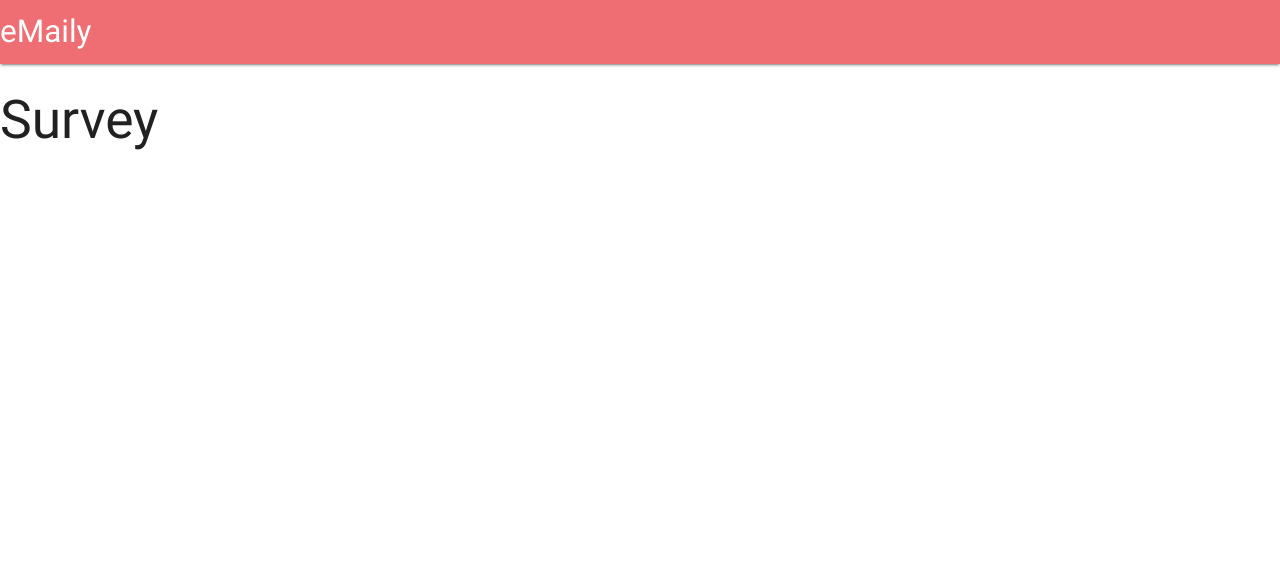
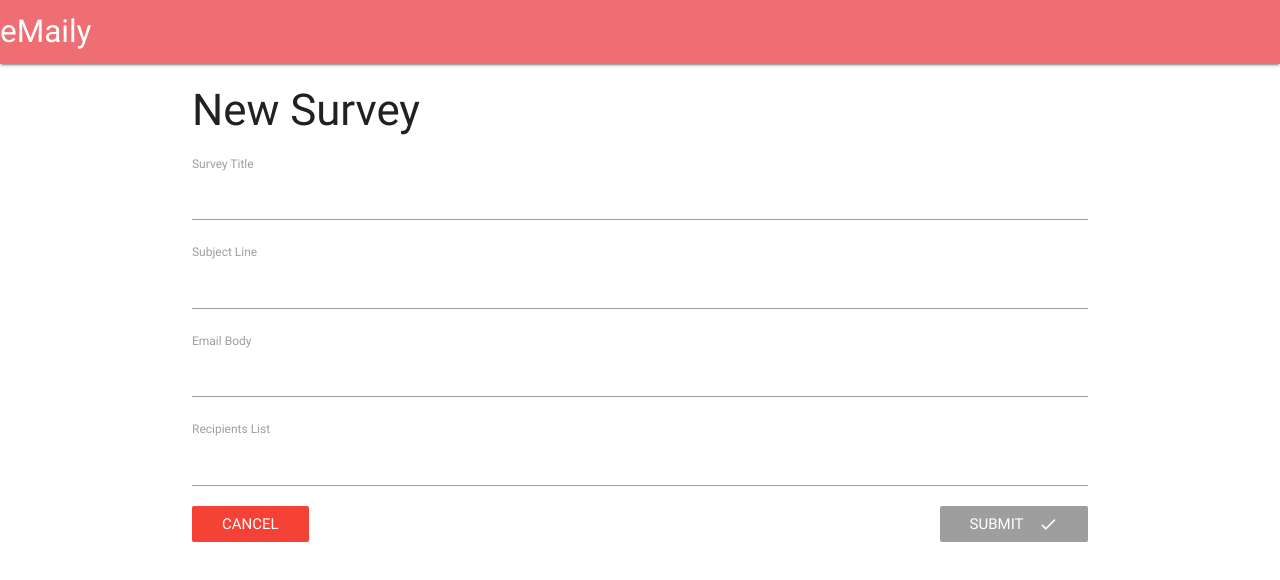
Before and after one commit to jetrotullroa/yesorno, a React app in the folder client/: page /surveys/new in a window 1280 px wide. Built offline with nearby package versions, Linux system fonts and the light colour scheme; no server answers.

Commit message:
setup redux-form and create a basic form

```diff
--- a/client/package.json
+++ b/client/package.json
@@ -20,6 +20,7 @@
     "react-scripts": "1.0.13",
     "react-stripe-checkout": "^2.6.3",
     "redux": "^3.7.2",
+    "redux-form": "^7.0.4",
     "redux-thunk": "^2.2.0"
   },
   "scripts": {
--- a/client/public/index.html
+++ b/client/public/index.html
@@ -10,6 +10,7 @@
     -->
     <link rel="manifest" href="%PUBLIC_URL%/manifest.json">
     <link rel="shortcut icon" href="%PUBLIC_URL%/favicon.ico">
+    <link href="https://fonts.googleapis.com/icon?family=Material+Icons" rel="stylesheet">
     <!--
       Notice the use of %PUBLIC_URL% in the tags above.
       It will be replaced with the URL of the `public` folder during the build.
--- a/client/src/components/App.js
+++ b/client/src/components/App.js
@@ -6,9 +6,8 @@ import * as actions from '../actions'
 // COMPONENTS
 import Header from './Header'
 import Landing from './Landing'
-
-const Dashboard = () => <h2>Dashboard</h2>
-const SurveyNew = () => <h2>Survey</h2>
+import Dashboard from './Dashboard'
+import SurveyNew from './surveys/SurveyNew'
 
 class App extends React.Component {
 
@@ -22,9 +21,11 @@ class App extends React.Component {
         <BrowserRouter>
           <div>
             <Header />
-            <Route exact path="/" component={Landing} />
-            <Route exact path="/surveys" component={Dashboard} />
-            <Route path="/surveys/new" component={SurveyNew} />
+            <div className="container">
+              <Route exact path="/" component={Landing} />
+              <Route exact path="/surveys" component={Dashboard} />
+              <Route path="/surveys/new" component={SurveyNew} />
+            </div>
           </div>
         </BrowserRouter>
       </div>
--- /dev/null
+++ b/client/src/components/Dashboard.js
@@ -0,0 +1,19 @@
+import React from 'react'
+import { Link } from 'react-router-dom'
+
+const Dashboard = () => {
+  return(
+    <div>
+      <h1>Dashboard</h1>
+      <p>IMA DASHBOARD!</p>
+
+      <div className="fixed-action-btn">
+        <Link to="/surveys/new" className="btn-floating btn-large grey">
+          <i className="material-icons">add</i>
+        </Link>
+      </div>
+    </div>
+  )
+}
+
+export default Dashboard
--- /dev/null
+++ b/client/src/components/surveys/SurveyField.js
@@ -0,0 +1,10 @@
+import React from 'react'
+
+export default ({ input, label }) => {
+  return(
+    <div>
+      <label htmlFor="{label}">{label}</label>
+      <input {...input} />
+    </div>
+  )
+}
--- /dev/null
+++ b/client/src/components/surveys/SurveyForm.js
@@ -0,0 +1,49 @@
+import React, { Component } from 'react'
+import { reduxForm, Field } from 'redux-form'
+import { Link } from 'react-router-dom'
+
+import SurveyField from './SurveyField'
+
+
+class SurveyForm extends Component {
+
+  renderField() {
+
+    const FIELDS = [
+      { label: 'Survey Title', name: 'title' },
+      { label: 'Subject Line', name: 'subject' },
+      { label: 'Email Body', name: 'body' },
+      { label: 'Recipients List', name: 'recipients' },
+    ]
+
+    return FIELDS.map( ({label, name}, index) => {
+      return(
+        <Field key={index } component={SurveyField} name={name} label={label} type="text" />
+      )
+    })
+
+  }
+
+  render() {
+    return(
+      <div className="survey-form">
+        <form
+          onSubmit={this.props.handleSubmit(values => console.log(values))}
+        >
+          {this.renderField()}
+          <div className="buttons">
+            <Link to="/surveys" className="red btn-flat white-text">Cancel</Link>
+            <button type="submit" className="grey btn-flat right white-text">
+            Submit
+            <i className="material-icons right">done</i>
+            </button>
+          </div>
+        </form>
+      </div>
+    )
+  }
+}
+
+export default reduxForm({
+  form: 'surveyForm'
+})(SurveyForm)
--- /dev/null
+++ b/client/src/components/surveys/SurveyNew.js
@@ -0,0 +1,17 @@
+import React, { Component } from 'react'
+
+// COMPONENT
+import SurveyForm from './SurveyForm'
+
+class SurveyNew extends Component {
+  render() {
+    return(
+      <div className="survey-new">
+        <h3>New Survey</h3>
+        <SurveyForm />
+      </div>
+    )
+  }
+}
+
+export default SurveyNew
--- a/client/src/reducers/index.js
+++ b/client/src/reducers/index.js
@@ -1,7 +1,9 @@
 import { combineReducers } from 'redux';
 import authReducer from './authReducer'
+import { reducer as reduxForm } from 'redux-form'
 
 
 export default combineReducers({
-  auth: authReducer
+  auth: authReducer,
+  form: reduxForm
 })
```
Also changed, not shown: 1 other file.
